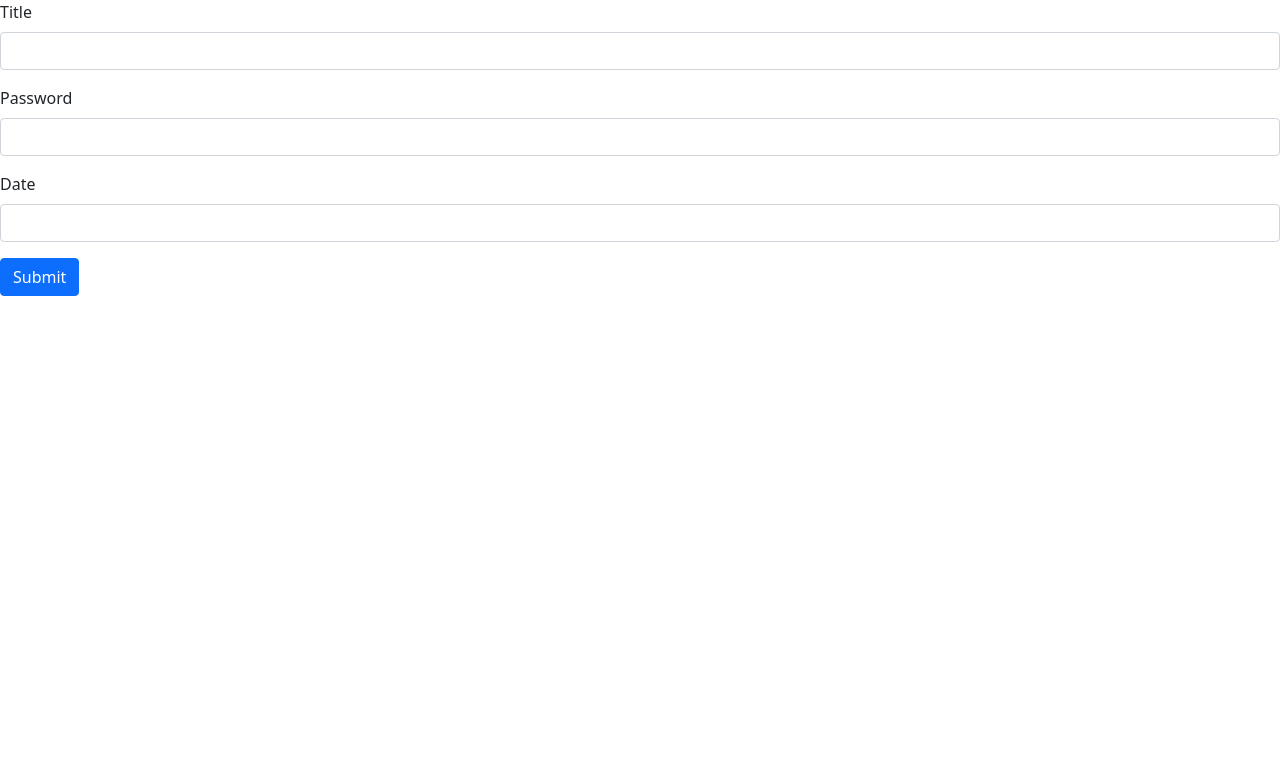
After one commit to Satish-baradiya/Django-Daily-Dairy, a Django app: page /newentry in a window 1280 px wide. The commit adds this page. Shown: the top 783 px of the page. Run offline with Django 3.2, Linux system fonts and the light colour scheme.

Commit message:
Input Form created

```diff
--- a/entries/templates/entries/entry.html
+++ b/entries/templates/entries/entry.html
@@ -1,6 +1,7 @@
 {% extends "entries/base.html" %}
 
 {% block content %}
+
 {% for entry in entries %}
 <article>
     <h2>
@@ -14,4 +15,6 @@
 
 </article>
 {% endfor %}
+<h4> <a href="{% url 'entry' %}">Add</a></h4>
+
 {% endblock %}
--- /dev/null
+++ b/entries/templates/entries/newentry.html
@@ -0,0 +1,29 @@
+<html>
+
+    <head>
+        <title>
+            Newentry
+        </title>
+        <link href="https://cdn.jsdelivr.net/npm/bootstrap@5.1.3/dist/css/bootstrap.min.css" rel="stylesheet" integrity="sha384-1BmE4kWBq78iYhFldvKuhfTAU6auU8tT94WrHftjDbrCEXSU1oBoqyl2QvZ6jIW3" crossorigin="anonymous">
+
+    </head>
+    <body>
+        <form action="{% url 'entry' %}" method="post">
+            <div class="mb-3">
+              <label class="form-label">Title</label>
+              <input type="text" name="title" class="form-control">
+            </div>
+            <div class="mb-3">
+              <label  class="form-label">Password</label>
+              <input type="text" class="form-control">
+            </div>
+            <div class="mb-3">
+                <label  class="form-label">Date</label>
+                <input type="datetime" class="form-control">
+              </div>
+
+            <button type="submit" class="btn btn-primary">Submit</button>
+          </form>
+    </body>
+
+</html>
--- a/entries/urls.py
+++ b/entries/urls.py
@@ -1,8 +1,10 @@
 from django.urls import path
 from . import views
+import entries
 
 urlpatterns = [
     path('',views.index,name="index"),
-    path('entry/<int:pk_test>/',views.content,name="content")
+    path('entry/<int:pk_test>/',views.content,name="content"),
+    path('newentry',views.entry,name="entry")
 
 ]
--- a/entries/views.py
+++ b/entries/views.py
@@ -7,15 +7,19 @@ from . models import Entry
 def index(request):
     entries = Entry.objects.all().order_by("-date_created")
     context = {'entries': entries}
-    return render(request,'entries/entry.html',context)
+    return render(request, 'entries/entry.html', context)
 
-def content(request,pk_test):
+
+def content(request, pk_test):
     entry = Entry.objects.get(id=pk_test)
-    context = {'entry':entry}
-    return render(request,'entries/content.html',context)
+    context = {'entry': entry}
+    return render(request, 'entries/content.html', context)
 
-'''
+
 def entry(request):
     if request.method == "POST":
         title = request.POST['title']
-        content = request.POST['content']'''
+        content = request.POST['content']
+        date_created = request.POST['date']
+
+    return render(request,'entries/newentry.html')
```
Also changed, not shown: db.sqlite3, entries/migrations/0002_auto_20220108_2154.py (added), entries/migrations/0003_auto_20220108_2157.py (added).
